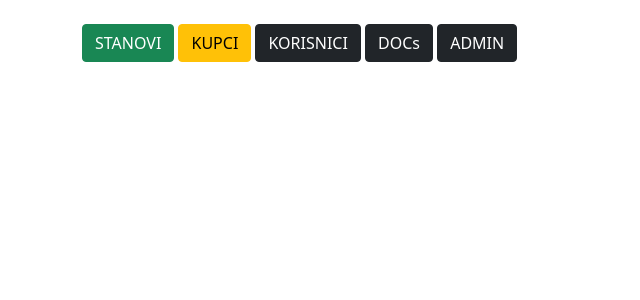
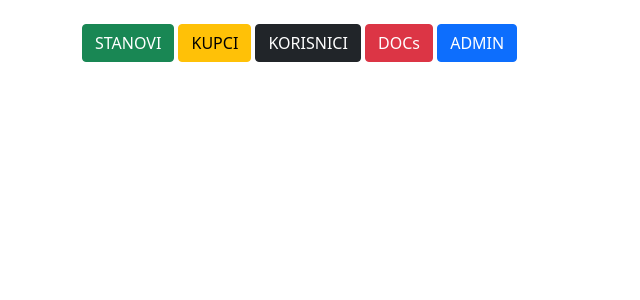
Before and after one commit to NoviPark2023/1, a Django app: page / in a window 1280 px wide. Shown: the top 300 px of the page, without its empty margins (0-640 px from the left). Run offline with Django 3.2, Linux system fonts and the light colour scheme; the visitor is signed in with stand-in values (Sample User, id 1); parts of the project's set-up code (start-up, migrations or seed data) failed here and were passed over; some libraries are stand-ins or nearby versions.

Commit message:
Addedd Login View

```diff
--- a/config/settings/base.py
+++ b/config/settings/base.py
@@ -72,7 +72,7 @@ ROOT_URLCONF = 'config.urls'
 
 WSGI_APPLICATION = 'config.wsgi.application'
 
-LOGIN_REDIRECT_URL = 'docs/'
+LOGIN_REDIRECT_URL = '/'
 
 LOGOUT_REDIRECT_URL = '/'
 
--- a/real_estate_api/templates/login-home.html
+++ b/real_estate_api/templates/login-home.html
@@ -20,8 +20,8 @@
         <a class="btn btn-xl btn-success" href='{% url "stanovi:lista_stanova" %}' role="button">STANOVI</a>
         <a class="btn btn-xl btn-warning" href='{% url "kupci:lista_kupaca" %}' role="button">KUPCI</a>
         <a class="btn btn-xl btn-dark" href='{% url "korisnici:lista_korisnika" %}' role="button">KORISNICI</a>
-        <a class="btn btn-xl btn-dark" href='{% url "docs" %}' role="button">DOCs</a>
-        <a class="btn btn-xl btn-dark" href='/admin' role="button">ADMIN</a>
+        <a class="btn btn-xl btn-danger" href='{% url "docs" %}' role="button">DOCs</a>
+        <a class="btn btn-xl btn-primary" href='/admin' role="button">ADMIN</a>
         </div>
 
 
```
